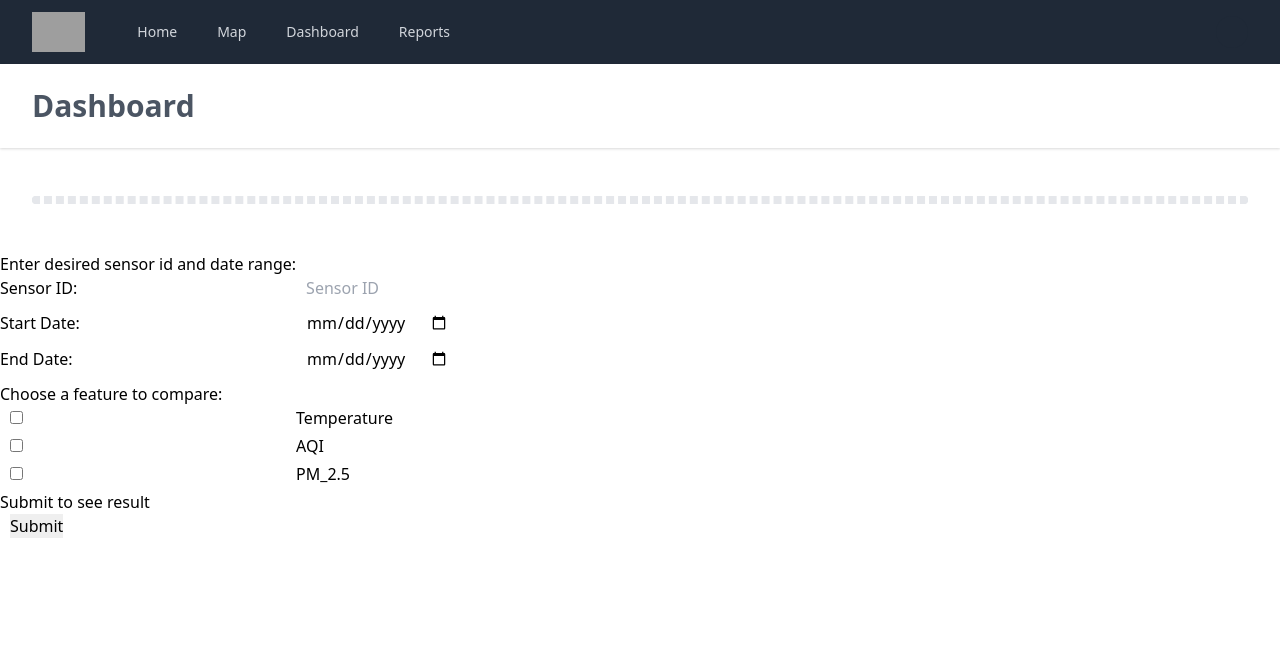
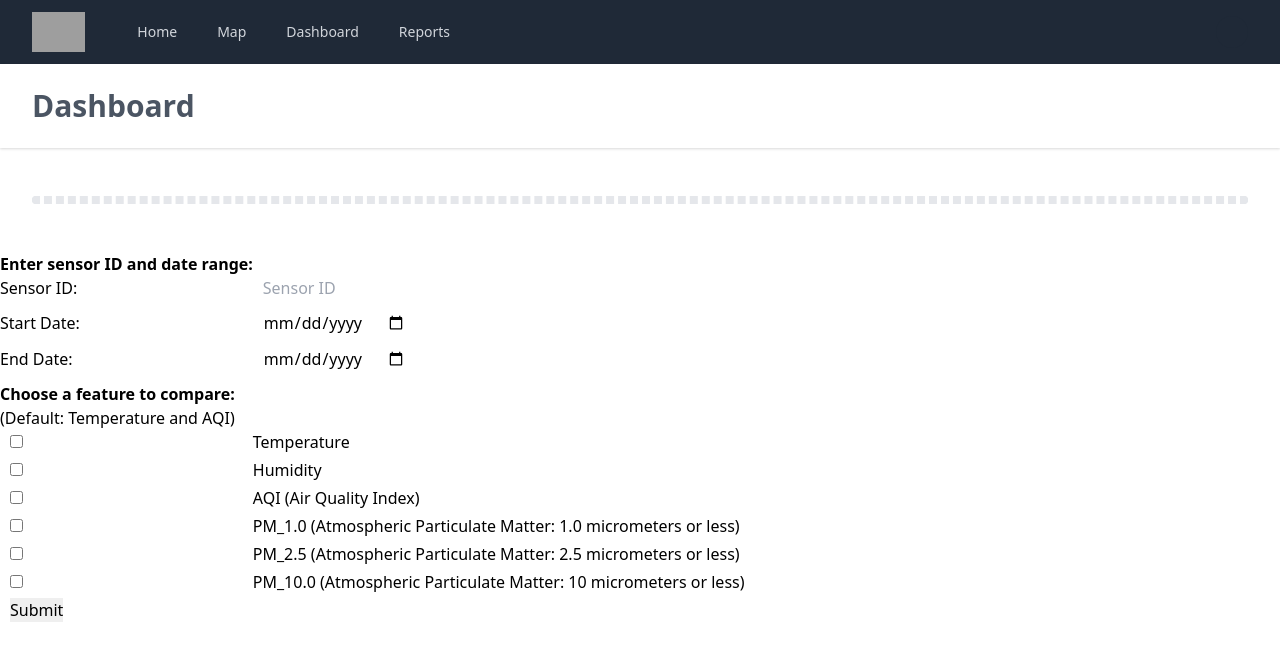
Before and after one commit to mchen606/Schmidt-Center-Dashboard, a React (Create React App) app: page /DashBoard in a window 1280 px wide. Shown: the top 660 px of the page. Built offline with nearby package versions, Linux system fonts and the light colour scheme; grey boxes are pictures that could not be loaded; some icons are missing.

Commit message:
Added for user to select interested data point to chart

```diff
--- a/src/components/dashboard.js
+++ b/src/components/dashboard.js
@@ -13,7 +13,13 @@ export function HandleInputForm() {
     const [inputs, setInputs] = useState({
         sensorid: '',
         startdate: '',
-        enddate: ''
+        enddate: '',
+        temperature: false,
+        aqi: false,
+        humidity: false,
+        pm_1: false,
+        pm_25: false,
+        pm_10: false
     });
 
     const handleChange = e => {
@@ -23,11 +29,18 @@ export function HandleInputForm() {
         }));
     }
 
+    const handleCheckboxChange = e => {
+        setInputs(oldValues => ({
+            ...oldValues,
+            [e.target.name]: e.target.checked
+        }));
+    }
+
     const handleSubmit = async (event) => {
         event.preventDefault();
-        alert('This was submitted: ' + inputs.sensorid + " " + inputs.startdate);
+        alert('This was submitted: ' + JSON.stringify(inputs));
         const rootElement = document.getElementById("chart-display");
-        const Display = () => displayChart.ShowChart(inputs.sensorid, inputs.startdate, inputs.enddate);
+        const Display = () => displayChart.ShowChart(inputs);
         render(<Display />, rootElement);
         //displayChart.showChart(inputs.sensorid, inputs.startdate, inputs.enddate);
         //getRequestedData(inputs.sensorid, inputs.startdate, inputs.enddate);
@@ -37,7 +50,7 @@ export function HandleInputForm() {
       <div>
           <div>
               <form onSubmit={handleSubmit} class="user-inputs" method="post" name="user-input">
-                <p>Enter desired sensor id and date range:</p>
+                <h2><b>Enter sensor ID and date range:</b></h2>
                 <div class="user-input">
                     <label htmlFor="sensor-id"> Sensor ID: </label>
                     <input type="number" id="sensor-id" name="sensorid" placeholder="Sensor ID"
@@ -59,20 +72,49 @@ export function HandleInputForm() {
                         onChange={handleChange} required>
                     </input>
                 </div>
-                <p>Choose a feature to compare:</p>
+                <h2><b>Choose a feature to compare:</b></h2>
+                <p>(Default: Temperature and AQI)</p>
                 <div class="user-input">
-                    <input type="checkbox" id="temperature" name="temperature"></input>
+                    <input type="checkbox" id="temperature" name="temperature"
+                        value={inputs.temperature}
+                        onChange={handleCheckboxChange}
+                    >
+                    </input>
                     <label htmlFor="temperature">Temperature</label>
                 </div>
                 <div class="user-input">
-                    <input type="checkbox" id="AQI" name="AQI"></input>
-                    <label htmlFor="AQI">AQI</label>
+                    <input type="checkbox" id="humidity" name="humidity"
+                        value={inputs.humidity}
+                        onChange={handleCheckboxChange}>
+                    </input>
+                    <label htmlFor="humidity">Humidity</label>
                 </div>
                 <div class="user-input">
-                    <input type="checkbox" id="pm_25" name="pm_25"></input>
-                    <label htmlFor="pm_25">PM_2.5</label>
+                    <input type="checkbox" id="AQI" name="AQI"
+                        value={inputs.aqi}
+                        onChange={handleCheckboxChange}>
+                    </input>
+                    <label htmlFor="AQI">AQI (Air Quality Index)</label>
                 </div>
-                <p>Submit to see result</p>
+                <div class="user-input">
+                    <input type="checkbox" id="pm_1" name="pm_1"
+                        value={inputs.pm_1}
+                        onChange={handleCheckboxChange}></input>
+                    <label htmlFor="pm_1_0">PM_1.0 (Atmospheric Particulate Matter: 1.0 micrometers or less)</label>
+                </div>
+                <div class="user-input">
+                    <input type="checkbox" id="pm_25" name="pm_25"
+                        value={inputs.pm_25}
+                        onChange={handleCheckboxChange}></input>
+                    <label htmlFor="pm_2_5">PM_2.5 (Atmospheric Particulate Matter: 2.5 micrometers or less)</label>
+                </div>
+                <div class="user-input">
+                    <input type="checkbox" id="pm_10" name="pm_10"
+                        value={inputs.pm_10}
+                        onChange={handleCheckboxChange}></input>
+                    <label htmlFor="pm_10_0">PM_10.0 (Atmospheric Particulate Matter: 10 micrometers or less)</label>
+                </div>
+
                 <div class="user-input">
                     <input type="submit" value="Submit" id="submit"></input>
                 </div>
--- a/src/components/displayChart.js
+++ b/src/components/displayChart.js
@@ -27,10 +27,14 @@ const pm_2_5_atms = [];
 const pm_10_atms = [];
 const aqi_descriptions = [];
 
-export async function chartData(sensorids, startdate, enddate){
+export async function chartData(inputs){
+
+    const sensorids = [inputs.sensorid];
+    const startdate = inputs.startdate;
+    const enddate = inputs.enddate;
 
     console.log("received id:"+ sensorids)
-    const data = await thingspeakHandler.getThingspeakProcessedData([sensorids], startdate, enddate);
+    const data = await thingspeakHandler.getThingspeakProcessedData(sensorids, startdate, enddate);
     console.log('DATA: ', data);
     data.forEach(element => {
         console.log("Feed of:" + element.sensor_ID + "Feeds:" + element.feeds);
@@ -70,30 +74,119 @@ export const options = {
     },
     title: {
       display: true,
-      text: 'Chart.js Line Chart',
+      text: 'Chart.js Data Chart',
     },
   },
 };
 
 //const labels = ['January', 'February', 'March', 'April', 'May', 'June', 'July'];
 
-export const data = {
-  labels,
-  datasets: [
-    {
-      label: 'Temperature',
-      data: temperatures, //labels.map(() => faker.datatype.number({ min: -1000, max: 1000 })),
-      borderColor: 'rgb(255, 99, 132)',
-      backgroundColor: 'rgba(255, 99, 132, 0.5)',
-    },
-    {
-      label: 'AQI',
-      data: aqis, //labels.map(() => faker.datatype.number({ min: -1000, max: 1000 })),
-      borderColor: 'rgb(53, 162, 235)',
-      backgroundColor: 'rgba(53, 162, 235, 0.5)',
-    },
-  ],
-};
+export const data = (inputs) => {
+    const data = {
+        labels,
+        datasets: []
+    };
+
+    if(inputs.temperature) {
+        const color = getColor();
+        const backgroundColor = getBackgroundColor(color);
+        data.datasets.push(
+            {
+                label: 'Temperature',
+                data: temperatures,
+                borderColor: color,
+                backgroundColor: backgroundColor,
+            }
+        )
+    }
+
+    if(inputs.humidity) {
+        const color = getColor();
+        const backgroundColor = getBackgroundColor(color);
+        data.datasets.push(
+            {
+                label: 'Humidity',
+                data: humidities,
+                borderColor: color,
+                backgroundColor: backgroundColor,
+            }
+        )
+    }
+
+    if(inputs.aqi) {
+        const color = getColor();
+        const backgroundColor = getBackgroundColor(color);
+        data.datasets.push(
+            {
+                label: 'AQI (Air Quality Index)',
+                data: aqis,
+                borderColor: color,
+                backgroundColor: backgroundColor,
+            }
+        )
+    }
+
+    if(inputs.pm_25) {
+        const color = getColor();
+        const backgroundColor = getBackgroundColor(color);
+        data.datasets.push(
+            {
+                label: 'PM 2.5 ATM',
+                data: pm_2_5_atms,
+                borderColor: color,
+                backgroundColor: backgroundColor,
+            }
+        )
+    }
+
+    if(inputs.pm_1) {
+        const color = getColor();
+        const backgroundColor = getBackgroundColor(color);
+        data.datasets.push(
+            {
+                label: 'PM 1.0 ATM',
+                data: pm_1_atms,
+                borderColor: color,
+                backgroundColor: backgroundColor,
+            }
+        )
+    }
+
+    if(inputs.pm_10) {
+        const color = getColor();
+        const backgroundColor = getBackgroundColor(color);
+        data.datasets.push(
+            {
+                label: 'PM 10 ATM',
+                data: pm_10_atms,
+                borderColor: color,
+                backgroundColor: backgroundColor,
+            }
+        )
+    }
+
+
+    return data;
+
+}
+
+// export const data = {
+//   labels,
+//   datasets: [
+//     {
+//       label: 'Temperature',
+//       data: temperatures, //labels.map(() => faker.datatype.number({ min: -1000, max: 1000 })),
+//       borderColor: 'rgb(255, 99, 132)',
+//       backgroundColor: 'rgba(255, 99, 132, 0.5)',
+//     },
+//     {
+//       label: 'AQI',
+//       data: aqis, //labels.map(() => faker.datatype.number({ min: -1000, max: 1000 })),
+//       borderColor: 'rgb(53, 162, 235)',
+//       backgroundColor: 'rgba(53, 162, 235, 0.5)',
+//     },
+//   ],
+// };
 
 export function Test() {
    return <Line options={options} data={data} />;
@@ -101,7 +194,7 @@ export function Test() {
 
 
 
-export function ShowChart(sensorids, startdate, enddate){
+export function ShowChart(inputs){
 
     console.log("Here we are");
 
@@ -113,7 +206,7 @@ export function ShowChart(sensorids, startdate, enddate){
         const getdata = async () => {
 
             try {
-                await chartData(sensorids, startdate, enddate);
+                await chartData(inputs);
                 setIsLoaded(true);
             }
             catch(err) {
@@ -137,10 +230,21 @@ export function ShowChart(sensorids, startdate, enddate){
 
         return (
             <div>
-                <Line options={options} data={data} />
+                <Line options={options} data={data(inputs)} />
             </div>
         );
 
     }
 
 }
+
+function getColor() {
+
+    var o = Math.round, r = Math.random, s = 255;
+    return 'rgb(' + o(r()*s) + ',' + o(r()*s) + ',' + o(r()*s) + ')';
+
+}
+
+function getBackgroundColor(color){
+    return (color.replace(')', '').replace('rgb', 'rgba') + ',0.5)');
+}
```
